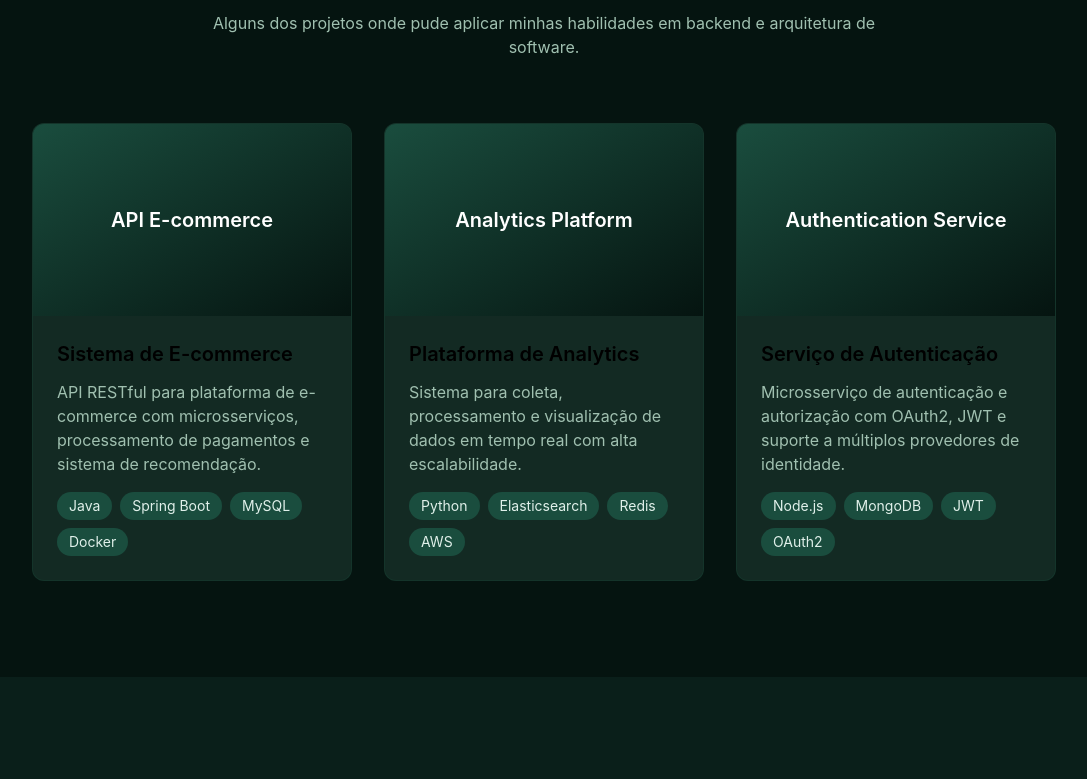
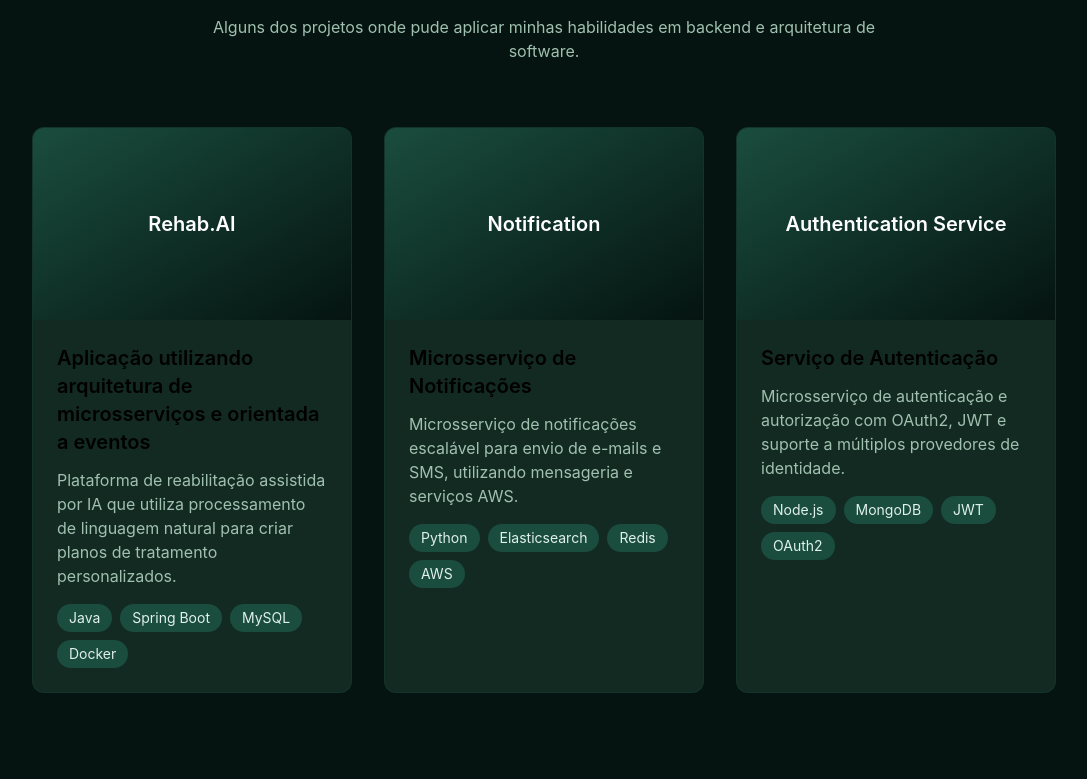
Before and after one commit to henriquemarino/henriquemarino.github.io, a Nuxt app: page / in a window 1280 px wide. Shown: the part 2517-3296 px from the top of the page, without its empty margins (96-1183 px from the left). Built offline with nearby package versions, Linux system fonts and the light colour scheme.

Commit message:
refactor: ajuste nos textos de exibição e suas traduções

```diff
--- a/composables/useLanguage.ts
+++ b/composables/useLanguage.ts
@@ -16,7 +16,11 @@ export const useLanguage = () => {
       'about.title': 'Sobre Mim',
       'about.greeting': 'Olá, sou Henrique Marino',
       'about.paragraph1': 'Engenheiro de Software com mais de 3 anos de experiência na criação de sistemas robustos e escaláveis.',
-      'about.paragraph2': 'Minha especialidade está em arquitetura de software, desenvolvimento de microservices, otimização de bancos de dados e implementação de soluções em cloud.',
+      'about.paragraph2': 'Sou movido pela curiosidade e pelo desafio de transformar problemas complexos em soluções técnicas elegantes. Tenho prazer em trabalhar com sistemas escaláveis de backend, arquiteturas em nuvem e ferramentas de automação que aumentam a confiabilidade dos produtos. Aprendizado contínuo, código limpo e trabalho em equipe colaborativo são os valores fundamentais que guiam minha mentalidade de engenharia.',
+      'about.yearsCount': '3+',
+      'about.yearsLabel': 'Anos',
+      'about.projectsCount': '20+',
+      'about.projectsLabel': 'Projetos',
       'about.experience': 'Experiência',
       'about.completed': 'Concluídos',
 
@@ -31,12 +35,12 @@ export const useLanguage = () => {
 
       'projects.title': 'Projetos Destacados',
       'projects.subtitle': 'Alguns dos projetos onde pude aplicar minhas habilidades em backend e arquitetura de software.',
-      'projects.project1.title': 'API E-commerce',
-      'projects.project1.name': 'Sistema de E-commerce',
-      'projects.project1.description': 'API RESTful para plataforma de e-commerce com microsserviços, processamento de pagamentos e sistema de recomendação.',
-      'projects.project2.title': 'Analytics Platform',
-      'projects.project2.name': 'Plataforma de Analytics',
-      'projects.project2.description': 'Sistema para coleta, processamento e visualização de dados em tempo real com alta escalabilidade.',
+      'projects.project1.title': 'Rehab.AI',
+      'projects.project1.name': 'Aplicação utilizando arquitetura de microsserviços e orientada a eventos',
+      'projects.project1.description': 'Plataforma de reabilitação assistida por IA que utiliza processamento de linguagem natural para criar planos de tratamento personalizados.',
+      'projects.project2.title': 'Notification',
+      'projects.project2.name': 'Microsserviço de Notificações',
+      'projects.project2.description': 'Microsserviço de notificações escalável para envio de e-mails e SMS, utilizando mensageria e serviços AWS.',
       'projects.project3.title': 'Authentication Service',
       'projects.project3.name': 'Serviço de Autenticação',
       'projects.project3.description': 'Microsserviço de autenticação e autorização com OAuth2, JWT e suporte a múltiplos provedores de identidade.',
@@ -74,7 +78,11 @@ export const useLanguage = () => {
       'about.title': 'About Me',
       'about.greeting': 'Hello, I\'m Henrique Marino',
       'about.paragraph1': 'Software Engineer with over 3 years of experience in creating robust and scalable systems.',
-      'about.paragraph2': 'My specialty lies in software architecture, microservices development, database optimization and cloud solutions implementation.',
+      'about.paragraph2': 'Driven by curiosity and the challenge of transforming complex problems into elegant technical solutions. I enjoy working on scalable backend systems, cloud-based architectures, and automation tools that enhance product reliability. Continuous learning, clean code, and collaborative teamwork are the core values that guide my engineering mindset.',
+      'about.yearsCount': '3+',
+      'about.yearsLabel': 'Years',
+      'about.projectsCount': '20+',
+      'about.projectsLabel': 'Projects',
       'about.experience': 'Experience',
       'about.completed': 'Completed',
 
@@ -89,12 +97,12 @@ export const useLanguage = () => {
 
       'projects.title': 'Featured Projects',
       'projects.subtitle': 'Some of the projects where I could apply my backend and software architecture skills.',
-      'projects.project1.title': 'E-commerce API',
-      'projects.project1.name': 'E-commerce System',
-      'projects.project1.description': 'RESTful API for e-commerce platform with microservices, payment processing and recommendation system.',
-      'projects.project2.title': 'Analytics Platform',
-      'projects.project2.name': 'Analytics Platform',
-      'projects.project2.description': 'System for real-time data collection, processing and visualization with high scalability.',
+      'projects.project1.title': 'Rehab.AI',
+      'projects.project1.name': 'Application using microservices and event-driven architecture',
+      'projects.project1.description': 'Platform for AI-assisted rehabilitation that uses natural language processing to create personalized treatment plans.',
+      'projects.project2.title': 'Notification Service',
+      'projects.project2.name': 'Notification Service',
+      'projects.project2.description': 'Scalable notification microservice for sending emails and SMS, using messaging and AWS services.',
       'projects.project3.title': 'Authentication Service',
       'projects.project3.name': 'Authentication Service',
       'projects.project3.description': 'Authentication and authorization microservice with OAuth2, JWT and support for multiple identity providers.',
```
